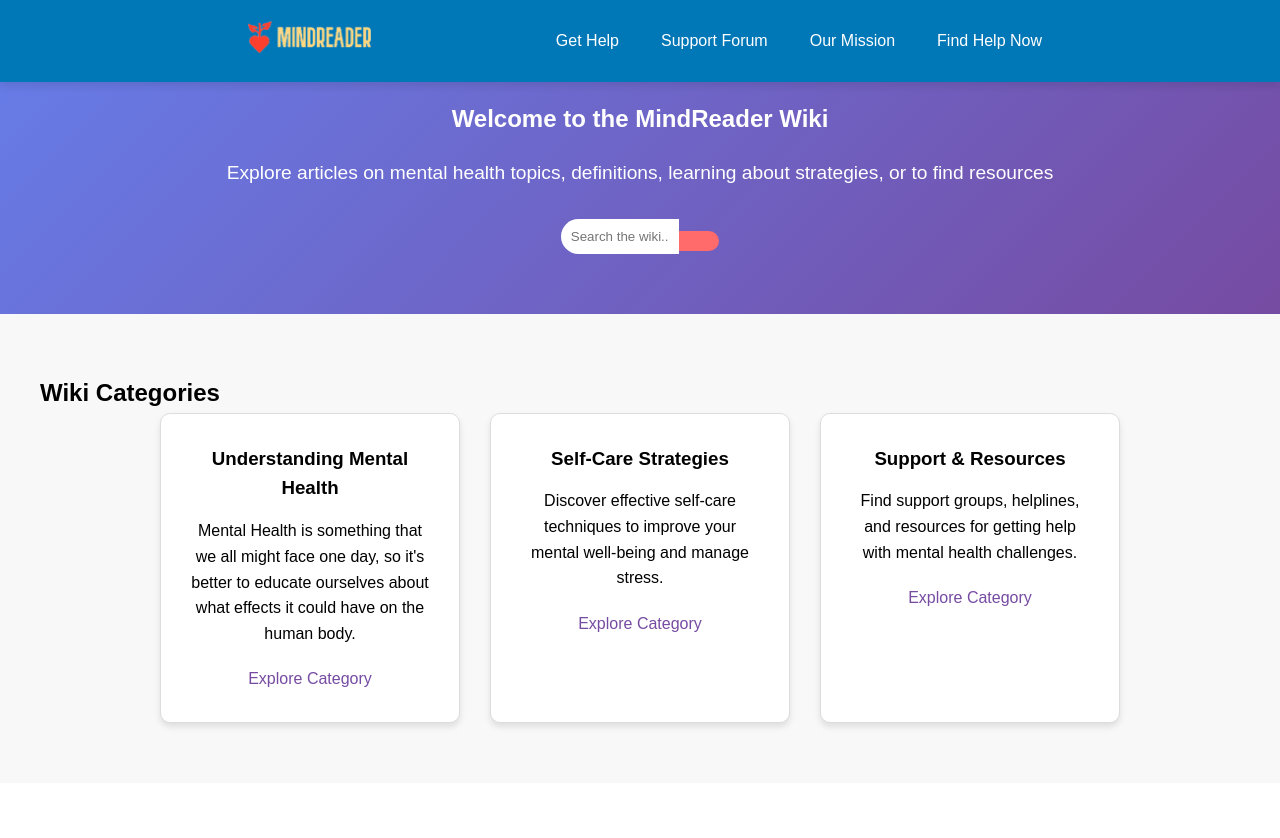
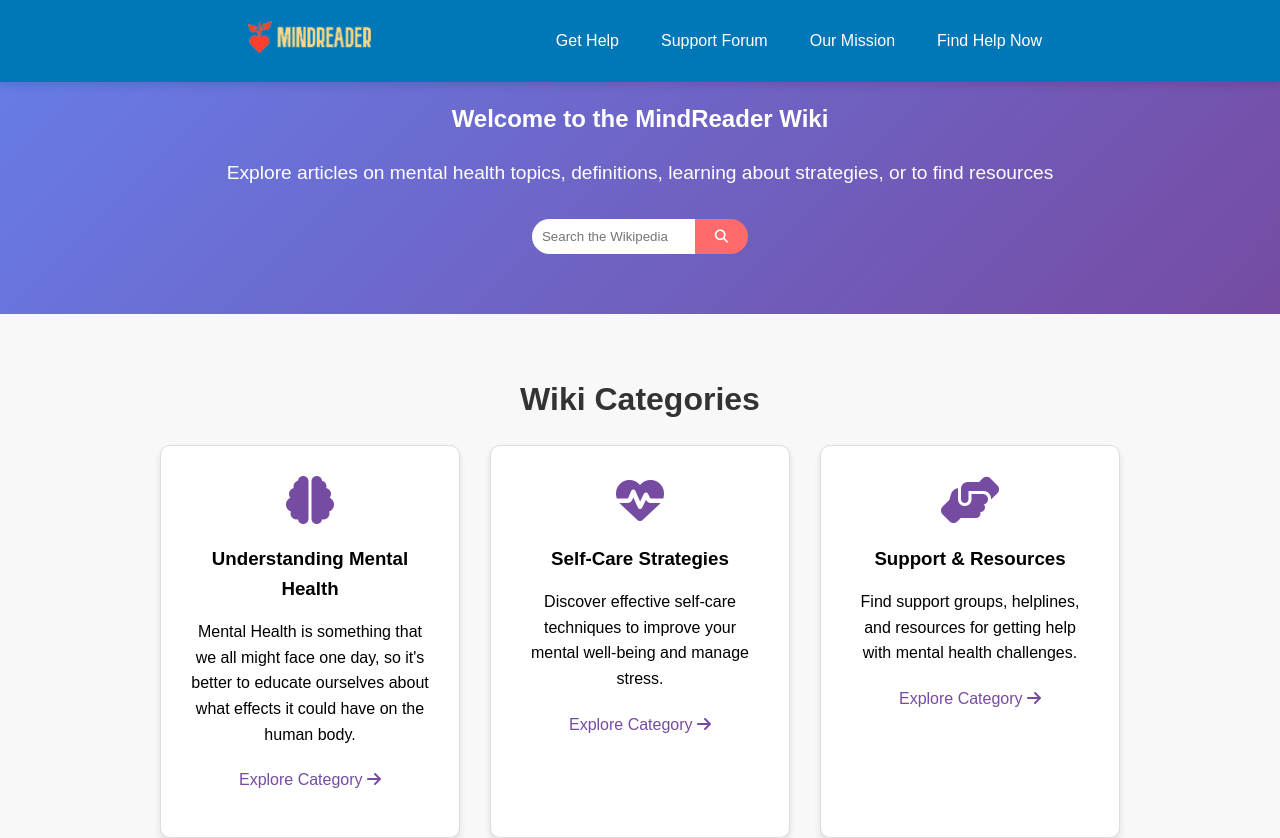
Before and after one commit to sisanjam/Capstone, a React (Create React App) app: page /wiki in a window 1280 px wide. Shown: the top 838 px of the page. Built offline with nearby package versions, Linux system fonts and the light colour scheme.

Commit message:
WIki_change

```diff
--- a/package.json
+++ b/package.json
@@ -3,6 +3,7 @@
   "version": "0.1.0",
   "private": true,
   "dependencies": {
+    "@fortawesome/fontawesome-free": "^6.6.0",
     "@testing-library/jest-dom": "^5.17.0",
     "@testing-library/react": "^13.4.0",
     "@testing-library/user-event": "^13.5.0",
--- a/src/assets/wiki.css
+++ b/src/assets/wiki.css
@@ -36,7 +36,7 @@ body {
 }
 
 .search-bar input {
-  width: 50%;
+  width: 65%;
   padding: 10px;
   border: none;
   border-radius: 20px 0 0 20px;
@@ -146,3 +146,10 @@ body {
 .article-content a:hover {
   text-decoration: underline;
 }
+
+.wiki-categories h2 {
+  font-size: 2em; /* Larger font size for the header */
+  color: #333; /* Dark text color */
+  text-align: center; /* Center align the header */
+  margin-bottom: 20px; /* Space below the header */
+}
--- a/src/pages/Wiki.js
+++ b/src/pages/Wiki.js
@@ -2,6 +2,7 @@ import React, { useState } from "react";
 import "../assets/wiki.css";
 import Header from "../components/header";
 import Footer from "../components/footer";
+import "@fortawesome/fontawesome-free/css/all.min.css";
 
 const Wiki = () => {
   const [searchTerm, setSearchTerm] = useState("");
@@ -11,16 +12,14 @@ const Wiki = () => {
     if (searchTerm.trim()) {
       // Redirect to Google search or Wikipedia
       //const googleSearchUrl = `https://www.google.com/search?q=${encodeURIComponent(
-       // searchTerm
-     // )}`;
+      // searchTerm
+      // )}`;
       const wikiSearchUrl = `https://en.wikipedia.org/wiki/Special:Search?search=${encodeURIComponent(
         searchTerm
       )}`;
 
-
-
       // Uncomment the next line to use Wikipedia search instead
-     //window.open(googleSearchUrl, "_blank");
+      //window.open(googleSearchUrl, "_blank");
       window.open(wikiSearchUrl, "_blank");
     }
   };
@@ -38,9 +37,9 @@ const Wiki = () => {
           <form onSubmit={handleSearch}>
             <input
               type="text"
-              placeholder="Search the wiki..."
+              placeholder="Search the Wikipedia"
               value={searchTerm}
-              onChange={(e) => setSearchTerm(e.target.value)} // Update state on input change
+              onChange={(e) => setSearchTerm(e.target.value)}
             />
             <button type="submit">
               <i className="fas fa-search"></i>
@@ -60,7 +59,7 @@ const Wiki = () => {
               better to educate ourselves about what effects it could have on
               the human body.
             </p>
-            <a href="#">
+            <a href="https://cmha.ca/brochure/fast-facts-about-mental-illness/">
               Explore Category <i className="fas fa-arrow-right"></i>
             </a>
           </article>
@@ -71,7 +70,7 @@ const Wiki = () => {
               Discover effective self-care techniques to improve your mental
               well-being and manage stress.
             </p>
-            <a href="#">
+            <a href="https://www.snhu.edu/about-us/newsroom/health/what-is-self-care">
               Explore Category <i className="fas fa-arrow-right"></i>
             </a>
           </article>
@@ -82,7 +81,7 @@ const Wiki = () => {
               Find support groups, helplines, and resources for getting help
               with mental health challenges.
             </p>
-            <a href="#">
+            <a href="https://ontario.cmha.ca/provincial-mental-health-supports/">
               Explore Category <i className="fas fa-arrow-right"></i>
             </a>
           </article>
```
Also changed, not shown: 1 other file (tests, documents, lock files or other folders).
